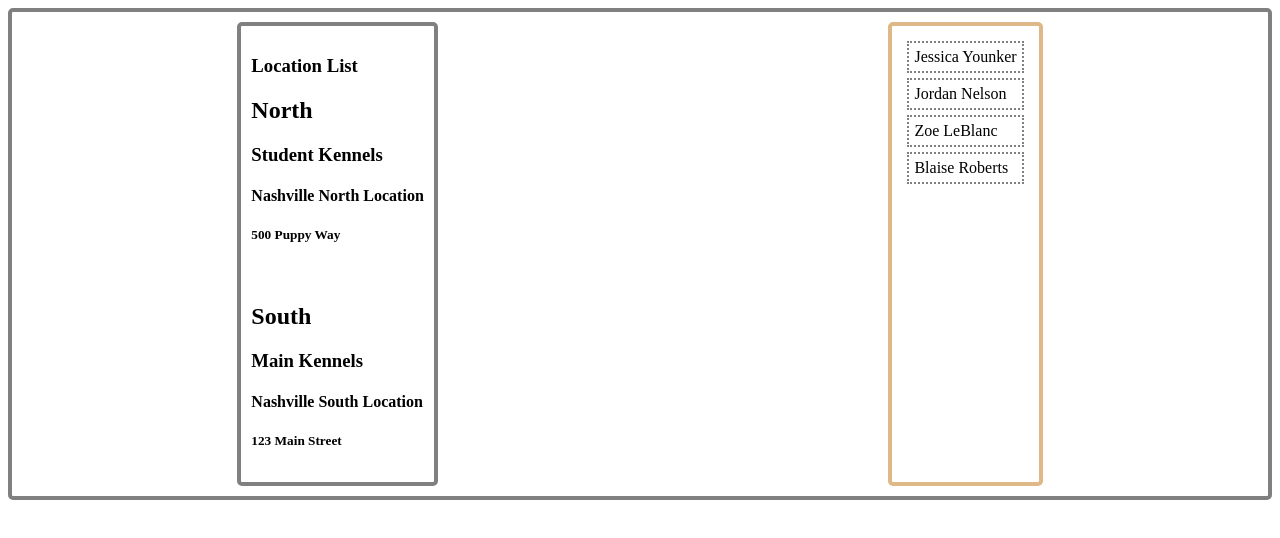
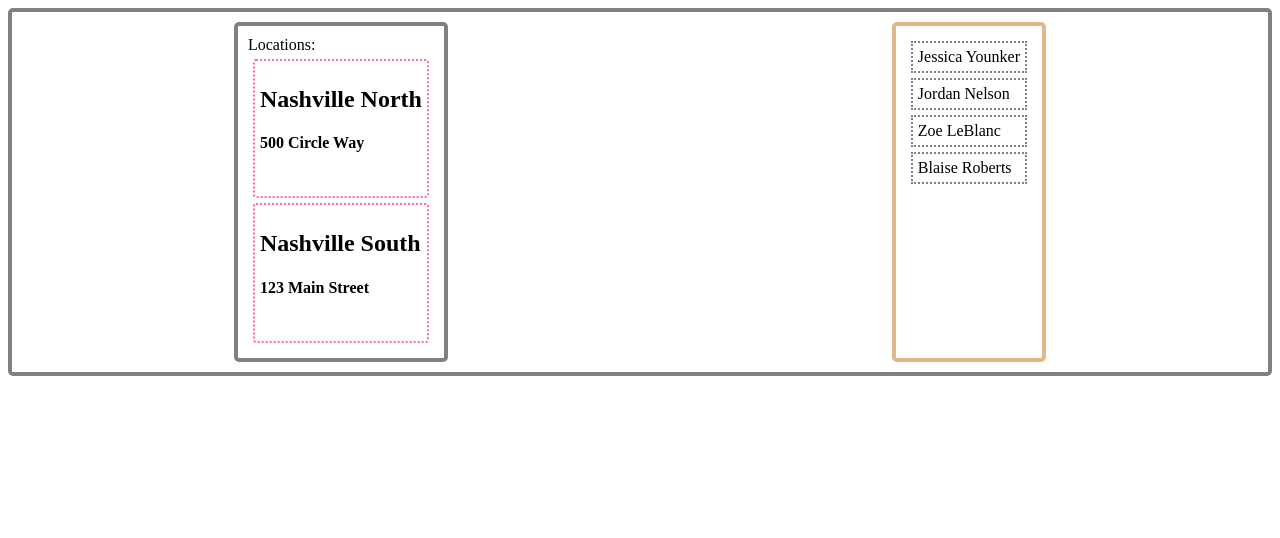
Before and after one commit to gradyrobbins/Kennel-React-29, a React (Create React App) app: page / in a window 1280 px wide. Shown: the top 538 px of the page. Built offline with nearby package versions, Linux system fonts and the light colour scheme.

Commit message:
updated locationList to use props passed down from Kennel

```diff
--- a/src/components/Kennel.js
+++ b/src/components/Kennel.js
@@ -1,6 +1,6 @@
 import React, { Component } from "react"
 import EmployeeList from "./employee/EmployeeList"
-import LocationList from "./location/LocationList"
+import LocationList2 from "./location/LocationList2"
 import "./Kennel.css"
 
 
@@ -22,8 +22,10 @@ class Kennel extends Component {
     // This will eventually get pulled from the API
     locationsFromAPI = [
         { id: 1, name: "Nashville North", address: "500 Circle Way" },
-        { id: 2, name: "Nashville South", address: "10101 Binary Court" }
+        { id: 2, name: "Nashville South", address: "123 Main Street" }
     ]
+
+
 
     state = {
         employees: this.employeesFromAPI,
@@ -33,7 +35,7 @@ class Kennel extends Component {
     render() {
         return (
             <article className="kennel">
-                <LocationList locations={this.state.locations} />
+                <LocationList2 locations={this.state.locations} />
                 <EmployeeList employees={this.state.employees} />
 
                 {/* <EmployeeList  /> If you remove employees={this.state.employees} in the Kennel component, it can’t be passed down as props to the child component - it will simply live in state in the Kennel component, but the data will never reach a child component.*/}
--- a/src/components/location/LocationList.css
+++ b/src/components/location/LocationList.css
@@ -8,3 +8,10 @@
     border: 4px solid grey;
     border-radius: 5px;
 }
+
+.locations {
+    border: 2px dotted hotpink;
+    border-radius: 3px;
+    margin: 5px;
+    padding: 5px;
+}
--- a/src/components/location/LocationList.js
+++ b/src/components/location/LocationList.js
@@ -5,18 +5,7 @@ export default class LocationList  extends Component {
     render() {
         return (
             <article className="locationList">
-                <h1>Location List</h1>
-                    <section><h2>North</h2>
-                        <h3>Student Kennels</h3>
-                        <h4>Nashville North Location</h4>
-                        <h5>500 Puppy Way</h5>
-                    </section>
-                    <br/>
-                    <section><h2>South</h2>
-                        <h3>Main Kennels</h3>
-                        <h4>Nashville South Location</h4>
-                        <h5>123 Main Street</h5>
-                    </section>
+                <h6>OUT OF SERVICE</h6>
             </article>
         );
     }
--- /dev/null
+++ b/src/components/location/LocationList2.js
@@ -0,0 +1,24 @@
+import React, { Component } from 'react'
+import './LocationList.css'
+
+export default class LocationList2  extends Component {
+    render() {
+
+
+
+
+        return (
+            <section className="locationList">Locations:
+            {
+                this.props.locations.map(location =>
+                    <div className="locations" key={location.id}>
+                        <h2>{location.name}</h2>
+                        <h4>{location.address}</h4>
+                        <br/>
+                    </div>
+                )
+            }
+            </section>
+        )
+    }
+}
```
